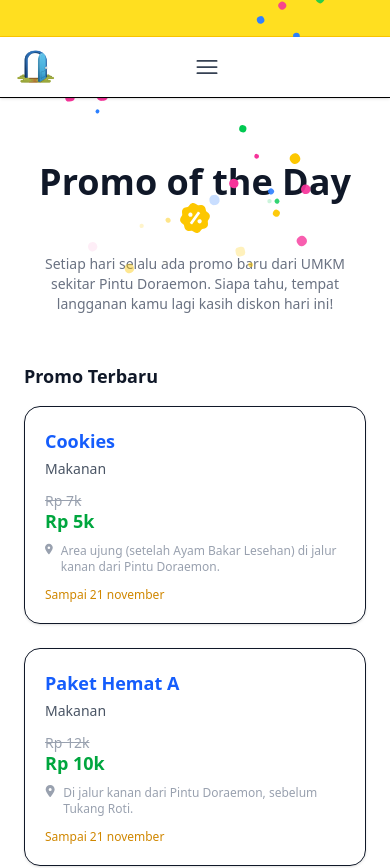
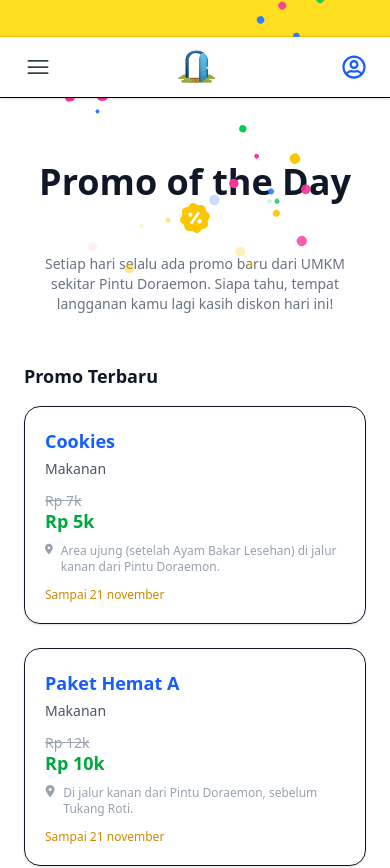
Before and after one commit to Arjuna-Ragil/dora, a Next.js app: page /promo in a window 390 px wide. Shown: the top 868 px of the page. Built offline with nearby package versions, Linux system fonts and the light colour scheme; a web font is replaced by a local one.

Commit message:
update fix

```diff
--- a/component/TopNavbar.jsx
+++ b/component/TopNavbar.jsx
@@ -24,19 +24,19 @@ export default function TopNavbar() {
     <header className="w-full sticky top-0 z-50 bg-white border-b shadow-sm">
       <div className="max-w-7xl mx-auto flex items-center justify-between px-6 py-4">
 
-        {/* Logo */}
-        <div className="text-xl font-bold text-blue-600">
-          <Link href="/">
-            <SvgIcon src={logo} />
-          </Link>
-        </div>
-
         {/* Mobile Button */}
         <div
           className="md:hidden text-gray-700"
           onClick={() => setOpen(true)}
         >
           <HiOutlineBars3 size={28} />
+        </div>
+
+        {/* Logo */}
+        <div className="text-xl font-bold text-blue-600">
+          <Link href="/">
+            <SvgIcon src={logo} />
+          </Link>
         </div>
 
         {/* Desktop Menu */}
@@ -65,7 +65,7 @@ export default function TopNavbar() {
         {/* User Icon */}
         <Link href="/profile">
           <FaRegUserCircle
-            className="hidden md:block text-blue-600 w-6 h-6 cursor-pointer"
+            className="block text-blue-600 w-6 h-6 cursor-pointer"
           />
         </Link>
       </div>
```
